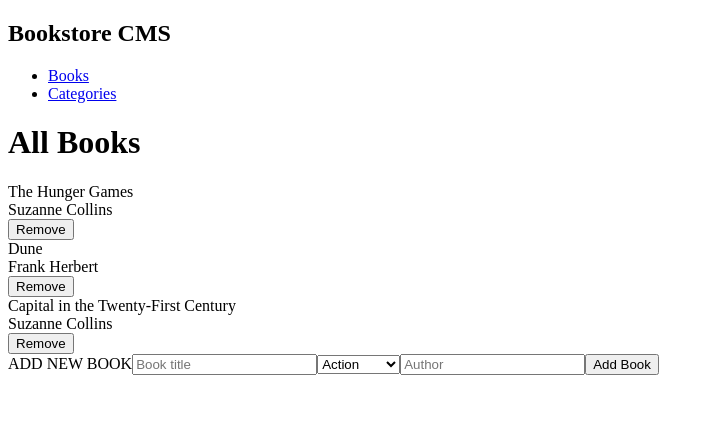
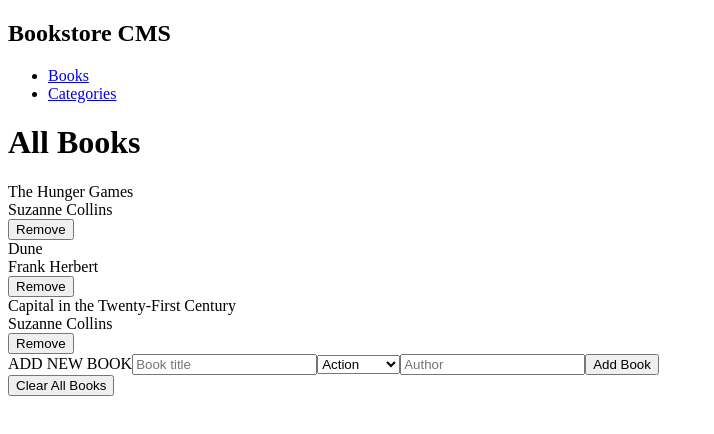
Before and after one commit to Reggeditt/book-store, a React (Create React App) app: page / in a window 1280 px wide. Shown: the top 434 px of the page, without its empty margins (0-714 px from the left). Built offline with nearby package versions, Linux system fonts and the light colour scheme.

Commit message:
implement clearbooks, removebook functionalities

```diff
--- a/src/Routes/Books.js
+++ b/src/Routes/Books.js
@@ -1,12 +1,23 @@
+import { useDispatch } from 'react-redux';
 import BooksList from '../components/bookList';
 import AddBook from '../components/addBook';
+import { clearBooks } from '../redux/books/booksSlice';
 
-const Books = () => (
+const Books = () => {
+  const dispatch = useDispatch();
+  return (
     <div>
       <h1>All Books</h1>
       <BooksList />
       <AddBook />
+      <button
+        onClick={() => dispatch(clearBooks())}
+        type="button"
+      >
+        Clear All Books
+      </button>
     </div>
   );
+};
 
 export default Books;
--- a/src/components/bookItem.js
+++ b/src/components/bookItem.js
@@ -13,7 +13,7 @@ const BookItem = ({ book }) => {
         type="button"
         className="book-item__remove"
         id={JSON.parse(book).id}
-        onClick={(e) => dispatch(removeBook(+e.target.id))}
+        onClick={(e) => dispatch(removeBook(e.target.id))}
       >
         Remove
       </button>
--- a/src/index.js
+++ b/src/index.js
@@ -1,4 +1,3 @@
-/* eslint-disable import/no-extraneous-dependencies */
 import React from 'react';
 import ReactDOM from 'react-dom/client';
 import { BrowserRouter } from 'react-router-dom';
```
Lines whose indentation alone changed are shown as unchanged.
